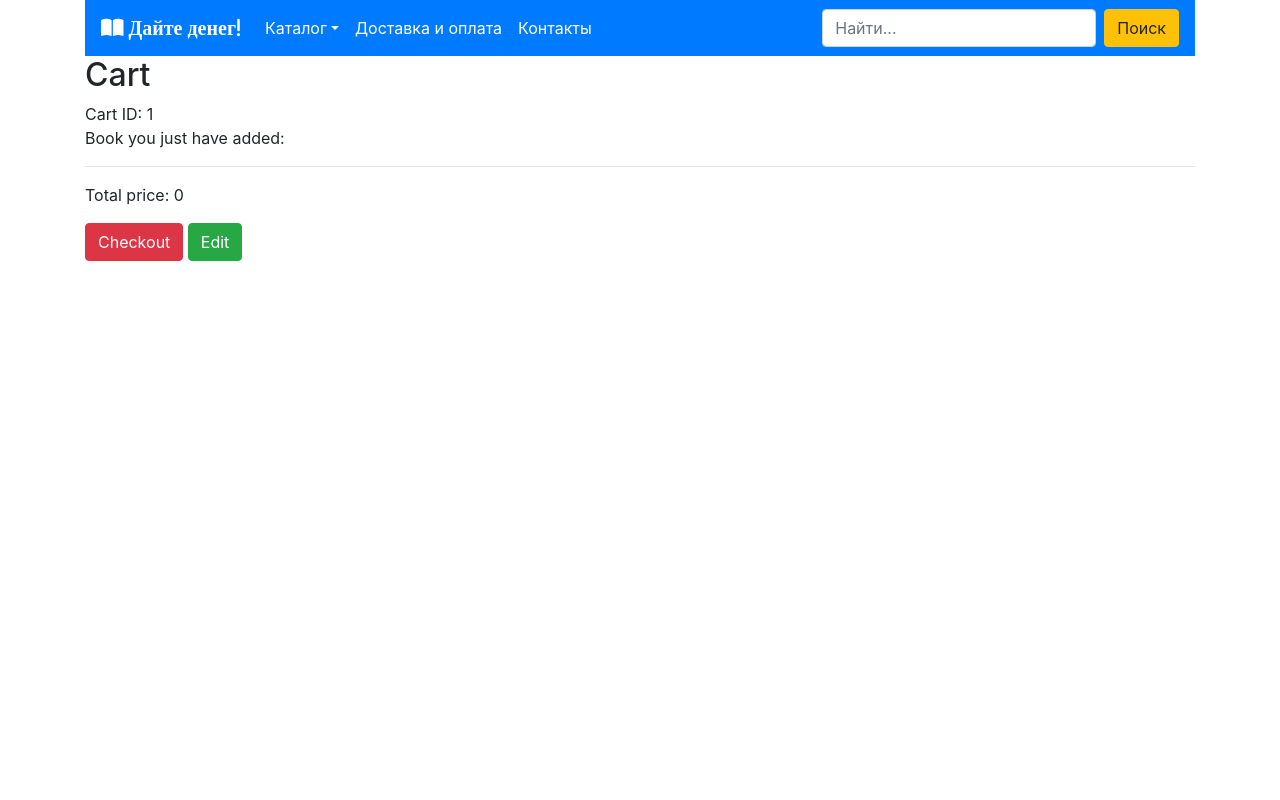
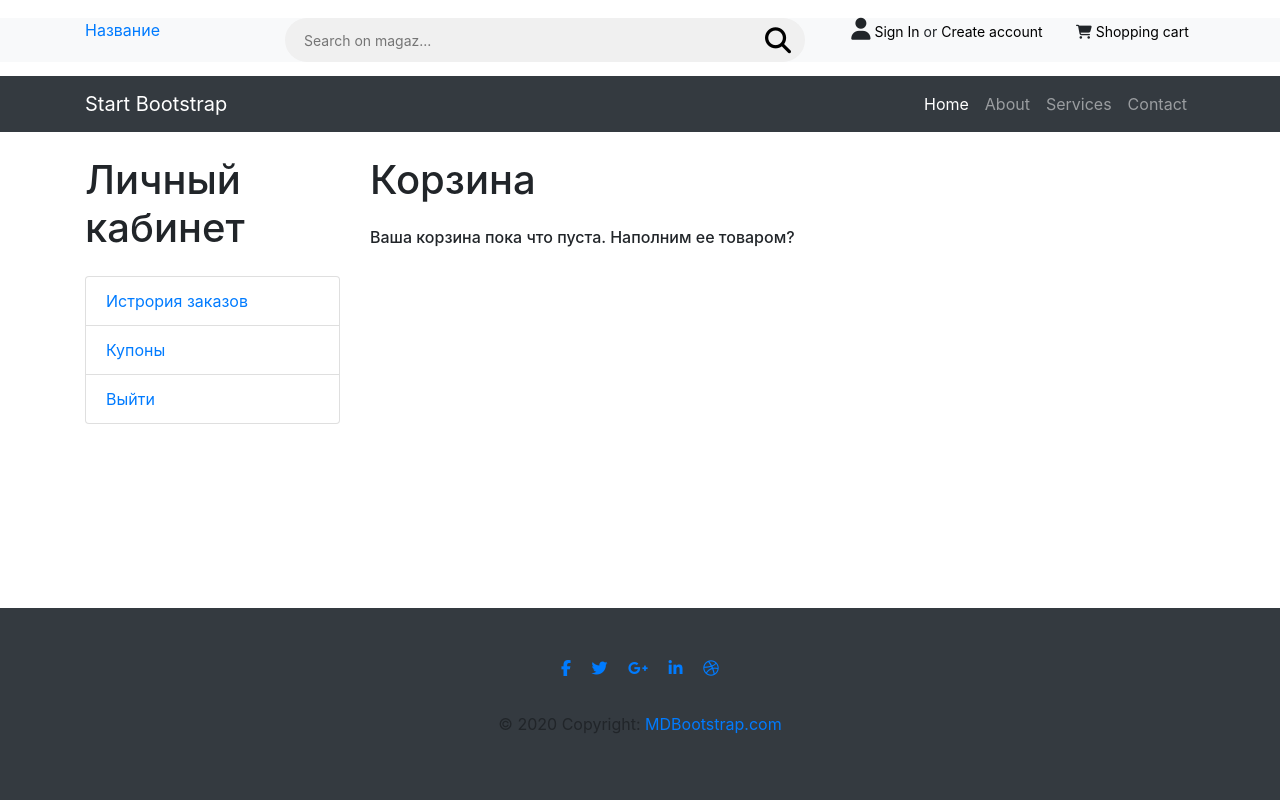
Before and after one commit to vladimir-grigoriev/python_curse, a Django app: page /cart/ in a window 1280 px wide. Run offline with Django 3.2, Linux system fonts and the light colour scheme; data that the repository does not hold is empty; some libraries are stand-ins or nearby versions.

Commit message:
working with cart and orders

```diff
--- a/src/orders/admin.py
+++ b/src/orders/admin.py
@@ -1,6 +1,7 @@
 from django.contrib import admin
-from .models import Cart, BookInCart
+from .models import Cart, BookInCart, Order
 # Register your models here.
 
 admin.site.register(Cart)
 admin.site.register(BookInCart)
+admin.site.register(Order)
--- a/src/orders/models.py
+++ b/src/orders/models.py
@@ -1,3 +1,6 @@
+import datetime
+from django.utils import timezone
+
 from django.db import models
 from django.contrib.auth import get_user_model
 from products.models import Book
@@ -17,11 +20,16 @@ class Cart(models.Model):
         auto_now=False,
         auto_now_add=True
     )
+    updated_date = models.DateTimeField(
+        verbose_name='Updated date',
+        auto_now=True,
+        auto_now_add=False
+    )
 
     def total_price(self):
         price = 0
         for book_in_cart in self.books.all():
-            price += book_in_cart.price
+            price += book_in_cart.price * book_in_cart.quantity
         return price
 
 
@@ -45,10 +53,66 @@ class BookInCart(models.Model):
         decimal_places=2,
         max_digits=6
     )
+    create_date = models.DateTimeField(
+        verbose_name='Create date',
+        auto_now=False,
+        auto_now_add=True,
+    )
+    update_date = models.DateTimeField(
+        verbose_name='Update date',
+        auto_now=True,
+        auto_now_add=False
+    )
 
     def construct_price(self):
-        price = self.quantity * self.book.price
-        return price
+        self. price = self.quantity * self.book.price
+        return self.price
 
     def __str__(self):
         return f'{self.book.name} for { self.cart.customer.username }'
+
+
+class Order(models.Model):
+    cart = models.OneToOneField(
+        Cart,
+        on_delete=models.PROTECT,
+        related_name='order',
+        verbose_name='Order',
+    )
+    fio = models.CharField(
+        verbose_name='ФИО',
+        max_length=255,
+    )
+    phone = models.CharField(
+        verbose_name='Телефон',
+        max_length=20,
+    )
+    email = models.EmailField(
+        verbose_name='E-mail',
+        max_length=40,
+    )
+    DELIVERY_CHOICES = [
+        ('pu', 'Самовывоз'),
+        ('cr', 'Доставка курьером'),
+        ('pt', 'Доставка почтой')
+    ]
+    delivery = models.CharField(
+        verbose_name='Доставка',
+        max_length=2,
+        choices=DELIVERY_CHOICES,
+        default='pu'
+    )
+    create_date = models.DateTimeField(
+        verbose_name='Дата создания',
+        auto_now=False,
+        auto_now_add=True
+    )
+    update_date = models.DateTimeField(
+        verbose_name='Дата редактирования',
+        auto_now=True,
+        auto_now_add=False,
+    )
+    already_paid = models.BooleanField(
+        verbose_name='Оплачен',
+        default=False
+    )
--- a/src/orders/templates/orders/cart.html
+++ b/src/orders/templates/orders/cart.html
@@ -1,7 +1,26 @@
-{% extends 'manager_base.html' %}
+{% extends 'customer_base.html' %}
 
-{% block list %}
-    <h2>Cart</h2>
+{% block body %}
+
+
+<div class="container" style="margin-bottom: 2em;">
+
+    <div class="row">
+
+      <div class="col-lg-3">
+
+        <h1 class="my-4">Личный кабинет</h1>
+        <div class="list-group">
+          <a href="{% url 'orders:history' %}" class="list-group-item">Истрория заказов</a>
+          <a href="#" class="list-group-item">Купоны</a>
+          <a href="#" class="list-group-item">Выйти</a>
+        </div>
+
+      </div>
+      <div class="col-lg-9">
+
+        <h1 class="my-4">Корзина</h1>
+        {% if book.pk %}
             Cart ID: {{ cart.pk }}<br>
         Book you just have added:{{ book.pk }} {{ book.name }}<hr>
 
@@ -24,8 +43,15 @@
             {% endfor %}
         </table>
             <button type="submit" class="btn btn-danger" name="submit_button" value="checkout">Checkout</button>
-        <button type="submit" class="btn btn-success" name="submit_button" value="edit">Edit</button>
+            <button type="submit" class="btn btn-success" name="submit_button" value="edit">Refresh</button>
             </form>
+        {% else %}
+            <h6 class="my-4">Ваша корзина пока что пуста. Наполним ее товаром?</h1>
+        {% endif %}
+
+        </div>
+    </div>
+</div>
 
 
-{% endblock list %}
+{% endblock body %}
--- /dev/null
+++ b/src/orders/templates/orders/history.html
@@ -0,0 +1 @@
+hello
--- /dev/null
+++ b/src/orders/templates/orders/order.html
@@ -0,0 +1,6 @@
+<form action="" method="post">
+    {% csrf_token %}
+    {{ form.as_p }}
+    {{ cart_id }}
+    <button type="submit">Заказать</button>
+</form>
--- a/src/orders/urls.py
+++ b/src/orders/urls.py
@@ -1,9 +1,11 @@
 from django.urls import path, include
-from .views import CartView, DeleteBookInCartView, CartUpdateView
+from .views import CartView, DeleteBookInCartView, CartUpdateView, CreateOrderView, HistoryDetailView
 
 app_name = 'orders'
 urlpatterns = [
     path('', CartView.as_view(), name='cart'),
     path('delete-book-in-cart/<int:pk>', DeleteBookInCartView.as_view(), name='book_in_cart-del'),
     path('update-cart/', CartUpdateView.as_view(), name='update'),
+    path('order/<int:pk>', CreateOrderView.as_view()),
+    path('cart/history/', HistoryDetailView.as_view(), name='history')
 ]
--- a/src/orders/views.py
+++ b/src/orders/views.py
@@ -1,8 +1,9 @@
 from django.shortcuts import render, redirect
-from django.views.generic import TemplateView, DeleteView, RedirectView
-from .models import Cart, User, BookInCart
+from django.views.generic import TemplateView, DeleteView, RedirectView, CreateView, UpdateView, DetailView
+from .models import Cart, User, BookInCart, Order
 from products.models import Book
 from django.urls import reverse_lazy
+from .forms import OrderForm
 
 
 class CartView(TemplateView):
@@ -72,6 +73,25 @@ class CartUpdateView(RedirectView):
                         obj_list.append(book_in_cart)
             BookInCart.objects.bulk_update(obj_list, ['quantity'])
         else:
-            pass
+            Order.objects.create(
+                cart=Cart.objects.get(pk=cart_id)
+            )
+            del self.request.session['cart_id']
 
         return reverse_lazy('orders:cart')
+
+
+class CreateOrderView(UpdateView):
+    template_name = 'orders/order.html'
+    success_url = reverse_lazy('hello_world:homepage')
+    model = Order
+    fields = [
+        'fio',
+        'phone',
+        'email',
+        'delivery'
+    ]
+
+class HistoryDetailView(DetailView):
+    model = Order
+    template_name = 'orders/history.html'
--- a/src/static/css/main.css
+++ b/src/static/css/main.css
@@ -1,6 +1,6 @@
 .carousel-inner img {
   width: 100%;
-  height: 700px;
+  height: 600px;
   max-height: 700px;
 }
 
--- a/src/templates/brandbar.html
+++ b/src/templates/brandbar.html
@@ -26,13 +26,13 @@
                         <div class="user-panel" style="text-align: bottom">
                             <div class="up-item" style="display: inline-block; font-size: 14px; margin-right: 29px;">
                                 <i class="fas fa-user" style="font-size: 22px;"></i>
-                                <a href="" style="font-size: 14px; color: #000;">Sign</a>
-                                In or
+                                <a href="" style="font-size: 14px; color: #000;">Sign In</a>
+                                or
                                 <a href="" style="font-size: 14px; color: #000;">Create account</a>
                             </div>
                             <div class="up-item" style="display: inline-block; font-size: 14px;">
                                 <i class="fas fa-shopping-cart" style="display: inline-block; position: relative;"></i>
-                                <a href="" style="font-size: 14px; color: #000;">Shopping cart</a>
+                                <a href="{% url 'orders:cart' %}" style="font-size: 14px; color: #000;">Shopping cart</a>
                             </div>
                         </div>
                     </div>
--- a/src/templates/customer_base.html
+++ b/src/templates/customer_base.html
@@ -12,31 +12,17 @@
         <title>Hello, world!</title>
     </head>
     <body>
-        <!-- <div class="container"> -->
 
             <!-- Бренд и поиск -->
             {% include 'brandbar.html' %}
 
-            <!-- Каруселька -->
-            {% include 'carousel.html' %}
+            {% block body %}
+            {% endblock body %}
 
-            <!-- Фичерзы -->
-            {% include 'features.html' %}
 
-            <!-- Блок с новинками товаров -->
-            {% block new_books %}
-            {% endblock new_books %}
-
-            <!-- Блок с самыми рейтинговыми товарами -->
-            {% block most_popular %}
-            {% endblock most_popular %}
-
-            <!-- Блок с рекомендациями -->
-            {% include 'recomendations.html' %}
 
             <!-- Футер -->
             {% include 'footer.html' %}
-        <!-- </div> -->
 
     <script src="https://code.jquery.com/jquery-3.5.1.slim.min.js" integrity="sha384-DfXdz2htPH0lsSSs5nCTpuj/zy4C+OGpamoFVy38MVBnE+IbbVYUew+OrCXaRkfj" crossorigin="anonymous"></script>
     <script src="https://cdn.jsdelivr.net/npm/bootstrap@4.5.3/dist/js/bootstrap.bundle.min.js" integrity="sha384-ho+j7jyWK8fNQe+A12Hb8AhRq26LrZ/JpcUGGOn+Y7RsweNrtN/tE3MoK7ZeZDyx" crossorigin="anonymous"></script>
--- a/src/templates/footer.html
+++ b/src/templates/footer.html
@@ -1,4 +1,4 @@
-<footer class="py-5 bg-dark">
+<footer class="py-5 fixed-bottom bg-dark">
     <div class="container">
         <ul class="list-unstyled list-inline text-center">
             <li class="list-inline-item">
```
Also changed, not shown: src/hello_world/templates/hello_world/index.html (+12 -6 lines), src/orders/forms.py (added, +14 -0 lines), src/orders/migrations/0005_auto_20201123_1913.py (added), src/orders/migrations/0006_order.py (added). Lines whose indentation alone changed are shown as unchanged.
